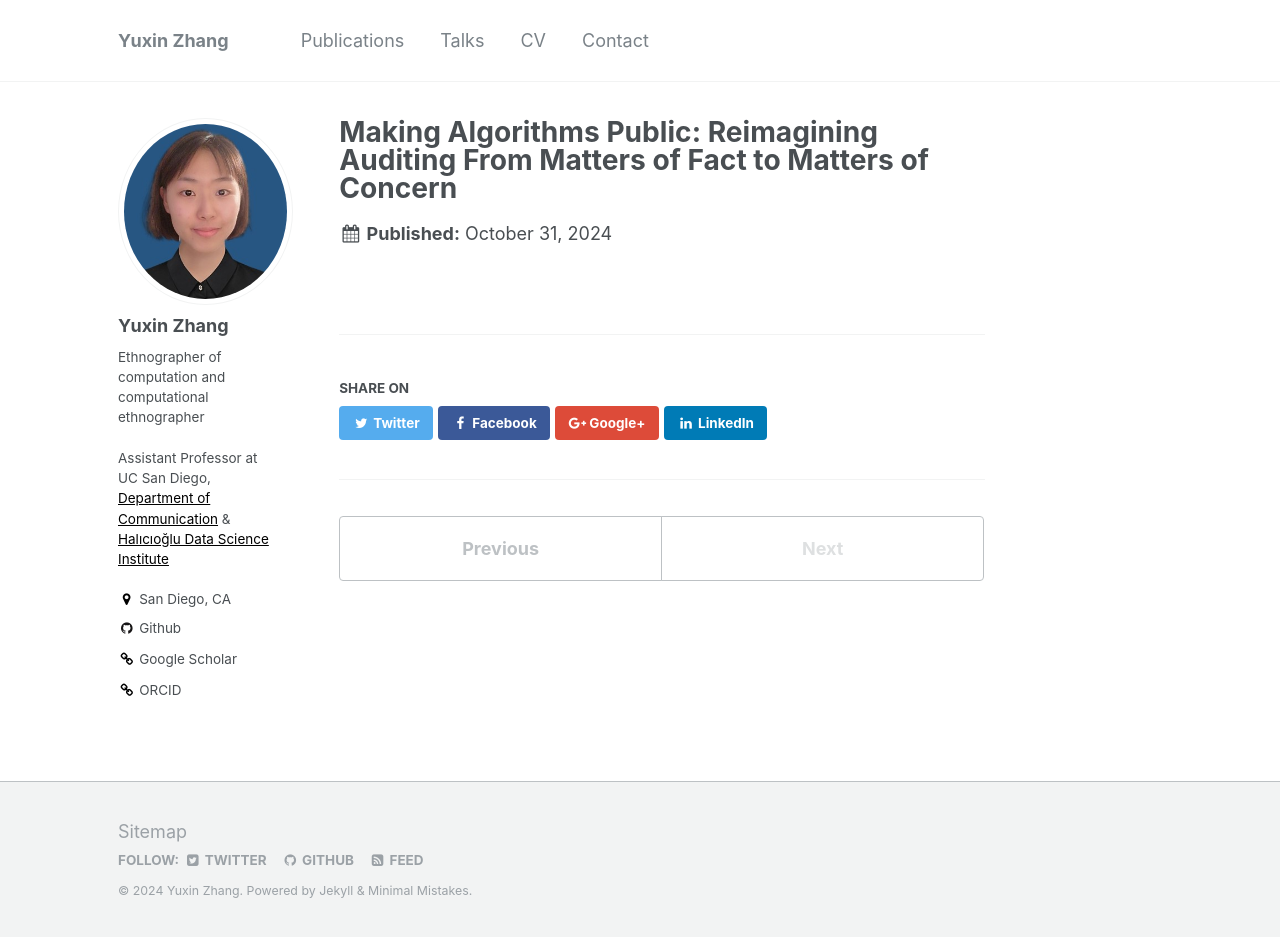
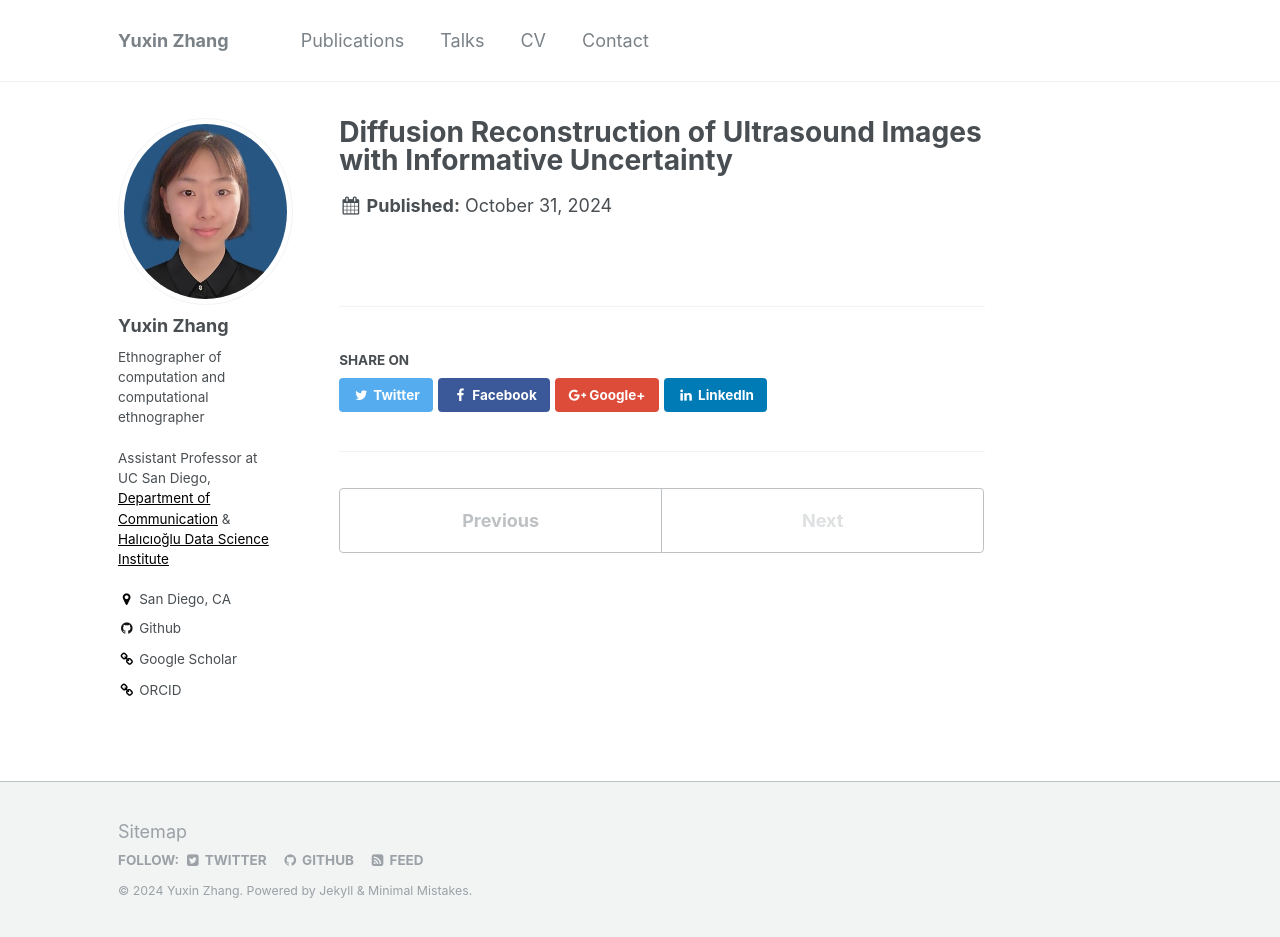
Before and after one commit to Yuxin-Zhang-Jasmine/Yuxin-Zhang-Jasmine.github.io, a Jekyll site: the page built from _articles/2024-10-31-drusv1.md, in a window 1280 px wide and 937 px high. Built offline with Jekyll 4.4.1, drawn with Linux system fonts in a browser that asks for light colours.

Commit message:
Update 2024-10-31-drusv1.md

```diff
--- a/_articles/2024-10-31-drusv1.md
+++ b/_articles/2024-10-31-drusv1.md
@@ -1,9 +1,9 @@
 ---
-title: "Making Algorithms Public: Reimagining Auditing From Matters of Fact to Matters of Concern"
-permalink: /articles/2024-01-01
+title: "Diffusion Reconstruction of Ultrasound Images with Informative Uncertainty"
+permalink: /articles/2024-10-31
 date: 2024-10-31
-excerpt: "[Download the PDF here](https://ijoc.org/index.php/ijoc/article/download/20811/4455)\\
+excerpt: "[Download the PDF here]((https://arxiv.org/abs/2310.20618)\\
 
-Despite its wide use in medicine, ultrasound imaging faces several challenges related to its poor signal-to-noise ratio and several sources of noise and artefacts. Enhancing ultrasound image quality involves balancing concurrent factors like contrast, resolution, and speckle preservation. In recent years, there has been progress both in model-based and learning-based approaches to improve ultrasound image reconstruction. Bringing the best from both worlds, we propose a hybrid approach leveraging advances in diffusion models. To this end, we adapt Denoising Diffusion Restoration Models (DDRM) to incorporate ultrasound physics through a linear direct model and an unsupervised fine-tuning of the prior diffusion model. We conduct comprehensive experiments on simulated, in-vitro, and in-vivo data, demonstrating the efficacy of our approach in achieving high-quality image reconstructions from a single plane wave input and in comparison to state-of-the-art methods. Finally, given the stochastic nature of the method, we analyse in depth the statistical properties of single and multiple-sample reconstructions, experimentally show the informativeness of their variance, and provide an empirical model relating this behaviour to speckle noise.
+Abstract: Despite its wide use in medicine, ultrasound imaging faces several challenges related to its poor signal-to-noise ratio and several sources of noise and artefacts. Enhancing ultrasound image quality involves balancing concurrent factors like contrast, resolution, and speckle preservation. In recent years, there has been progress both in model-based and learning-based approaches to improve ultrasound image reconstruction. Bringing the best from both worlds, we propose a hybrid approach leveraging advances in diffusion models. To this end, we adapt Denoising Diffusion Restoration Models (DDRM) to incorporate ultrasound physics through a linear direct model and an unsupervised fine-tuning of the prior diffusion model. We conduct comprehensive experiments on simulated, in-vitro, and in-vivo data, demonstrating the efficacy of our approach in achieving high-quality image reconstructions from a single plane wave input and in comparison to state-of-the-art methods. Finally, given the stochastic nature of the method, we analyse in depth the statistical properties of single and multiple-sample reconstructions, experimentally show the informativeness of their variance, and provide an empirical model relating this behaviour to speckle noise..
 "
 ---
```
